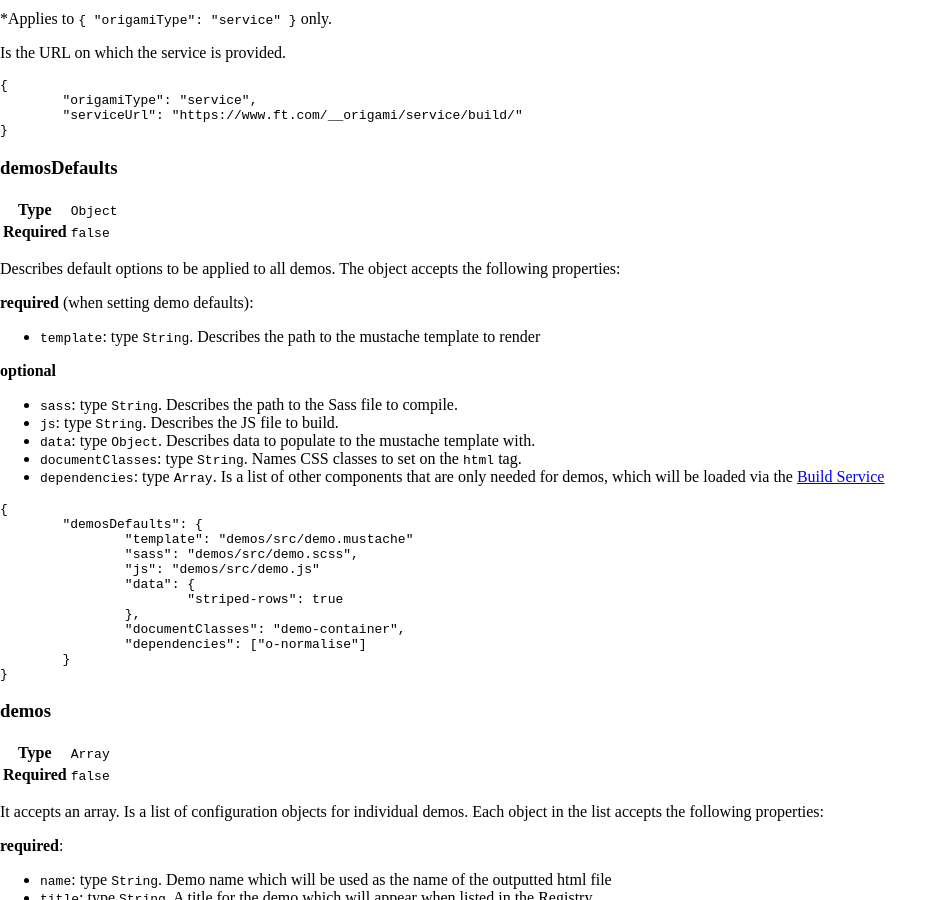
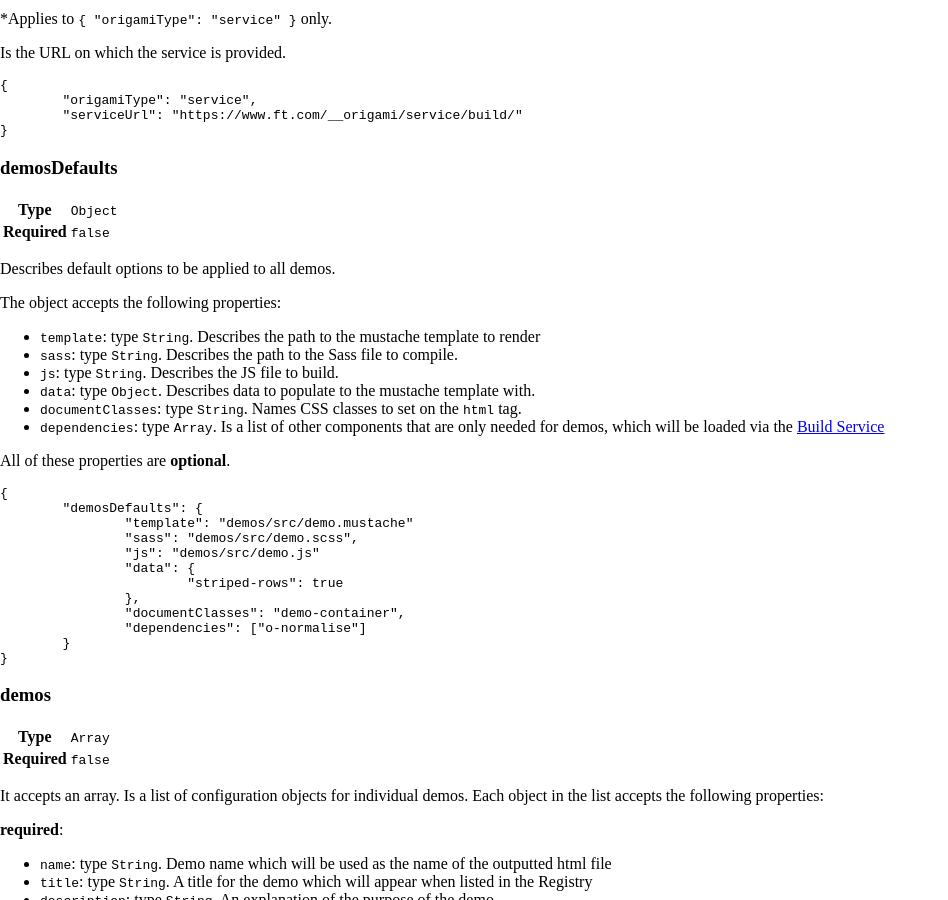
Before and after one commit to Financial-Times/origami-website, a Jekyll site: the page built from _specification-v1/manifest.md, in a window 1280 px wide and 900 px high, scrolled down 3600 px. Shown: the whole window, without its empty margins (0-948 px from the left). Built offline with Jekyll 4.4.1, drawn with Linux system fonts in a browser that asks for light colours; a style sheet for code colours, icons or effects is not loaded.

Commit message:
Make the template option of demosDefaults optional
the manifest spec is derived from this file:
https://github.com/Financial-Times/ft-origami/blob/gh-pages/docs/syntax/origamijson.md

In that file, demosDefaults.template is marked as required, but in the example it is not included.
I believe it was a mistake caused by copying and pasting the options from the `demos` field.

In reality very few of our components include a default option for `template`, and none of
our tooling has ever relied on them doing so.

It's certainly strange, `demosDefaults` being optional but once included it must list a default `template`??

```diff
--- a/_specification-v1/manifest.md
+++ b/_specification-v1/manifest.md
@@ -303,17 +303,17 @@ Is the URL on which the service is provided.
 </table>
 
 Describes default options to be applied to all demos.
+
 The object accepts the following properties:
 
-**required** (when setting demo defaults):
 - `template`: type `String`. Describes the path to the mustache template to render
-
-**optional**
 - `sass`: type `String`. Describes the path to the Sass file to compile.
 - `js`: type `String`. Describes the JS file to build.
 - `data`: type `Object`. Describes data to populate to the mustache template with.
 - `documentClasses`: type `String`. Names CSS classes to set on the `html` tag.
 - `dependencies`: type `Array`. Is a list of other components that are only needed for demos, which will be loaded via the <a href="https://www.ft.com/__origami/service/build" class="o-typography-link--external">Build Service</a>
+
+All of these properties are **optional**.
 
 <pre><code class="o-syntax-highlight--json">{
 	"demosDefaults": {
```
